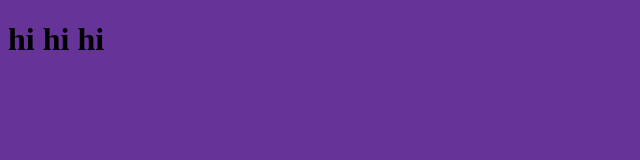
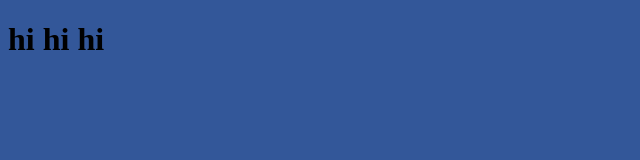
Before and after one commit to nitzanbs/My-Project, a plain HTML site: page index.html in a window 1280 px wide. Shown: the whole page, without its empty margins (0-640 px from the left). Drawn offline with Linux system fonts and the light colour scheme.

Commit message:
change color

```diff
--- a/style.css
+++ b/style.css
@@ -1,3 +1,3 @@
 body{
-    background-color: rebeccapurple;
+    background-color: rgb(51, 87, 153);
 }
```
